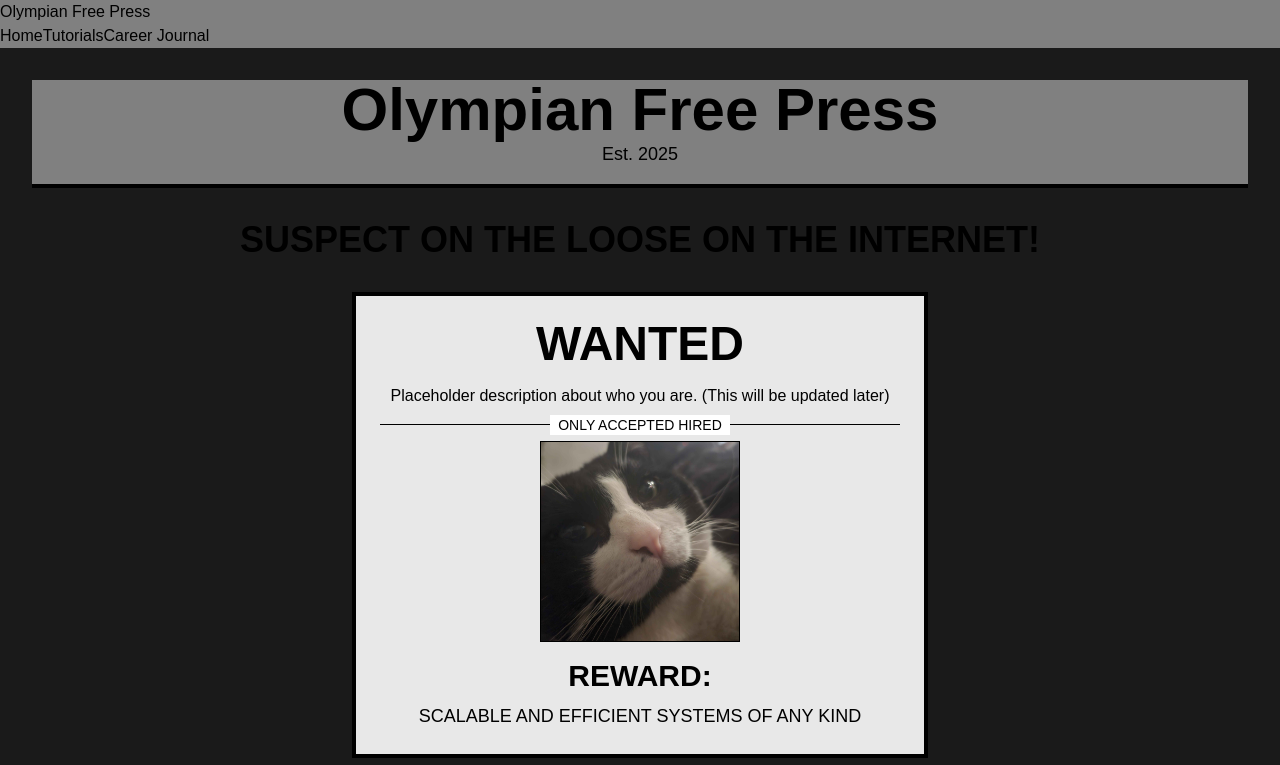
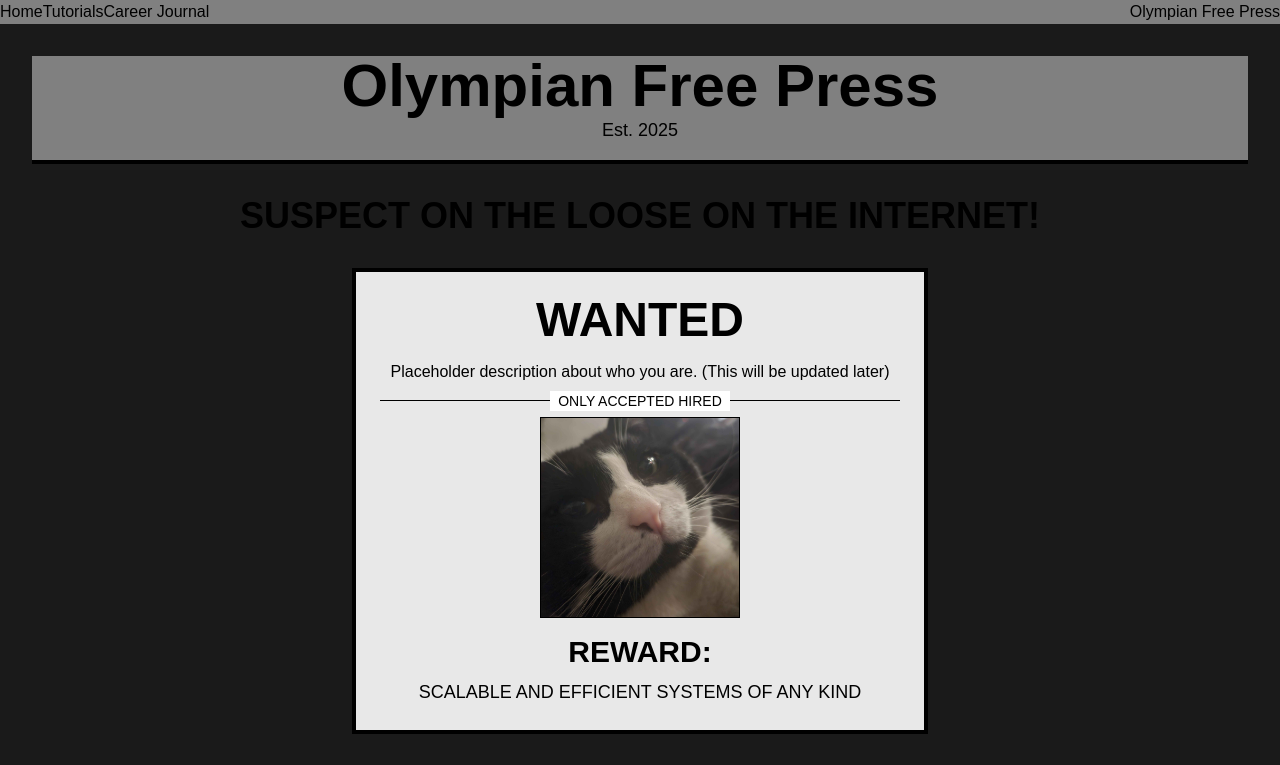
Before and after one commit to zgildo01/my-portfolio, a Next.js app: page / in a window 1280 px wide. Shown: the top 765 px of the page. Built offline with nearby package versions, Linux system fonts and the light colour scheme.

Commit message:
set up the nav bar properly

```diff
--- a/src/app/layout.tsx
+++ b/src/app/layout.tsx
@@ -16,9 +16,8 @@ export default function RootLayout({
     <html lang="en">
       <body>
         <header>
-          <div>
-            <h1>Olympian Free Press</h1>
-            <nav className="hidden lg:block">
+          <div className="flex items-center justify-between">
+            <nav className="hidden lg:block flex">
               <Link href="/">Home</Link>
               <Link href="/tutorials">Tutorials</Link>
               <Link href="/career-journal">Career Journal</Link>
@@ -34,9 +33,10 @@ export default function RootLayout({
                 </svg>
               </button>
             </div>
+            <h1>Olympian Free Press</h1>
           </div>
           {mobileMenuOpen && (
-            <nav id="mobile-menu" className="lg:hidden">
+            <nav id="mobile-menu" className="lg:hidden flex flex-col space-y-2">
               <Link href="/">Home</Link>
               <Link href="/tutorials">Tutorials</Link>
               <Link href="/career-journal">Career Journal</Link>
```
